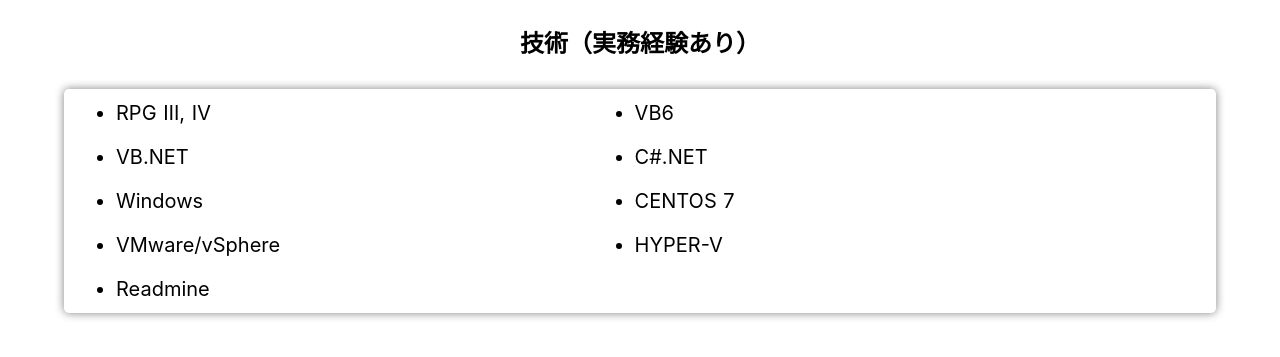
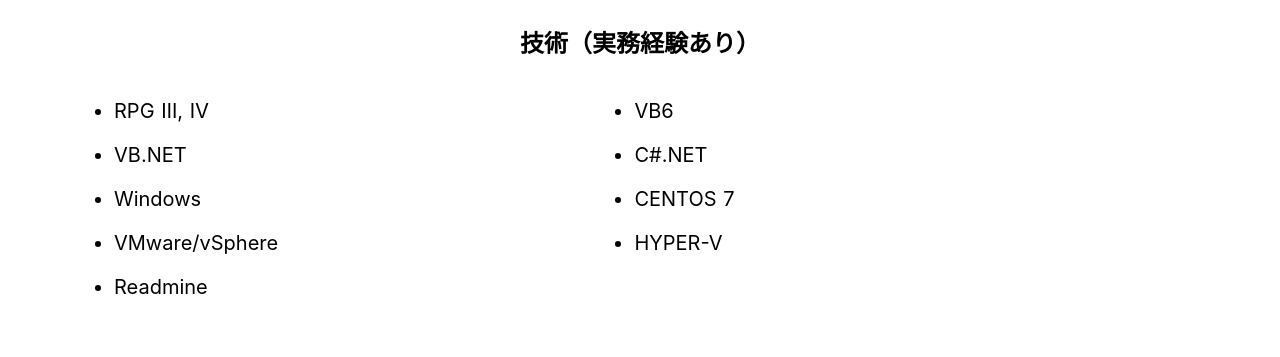
Before and after one commit to birnamwood/nuxtjs_portfolio, a Nuxt app: page / in a window 1280 px wide. Shown: the part 2312-2669 px from the top of the page. Built offline with nearby package versions, Linux system fonts and the light colour scheme; what vue-smoothscroll would draw is missing.

Commit message:
tableタグからdivタグに変更

```diff
--- a/components/Skill.vue
+++ b/components/Skill.vue
@@ -9,35 +9,35 @@
                     :speed="1000">
             <slide>
               <h2 class="tool-title">技術（実務経験あり）</h2>
-              <table class="tool-table">
+              <div class="tool-table">
                 <ul class="tool-list">
                   <li v-for="(tool,index) in tools" :key="index">
                     {{tool.name}}
                   </li>
                 </ul>
-              </table>
+              </div>
             </slide>
 
             <slide>
               <h2 class="tool-light-title">技術（勉強中）</h2>
-              <table class="tool-light-table">
+              <div class="tool-light-table">
                 <ul class="tool-light-list">
                   <li v-for="(toollight,index) in toollights" :key="index">
                     {{toollight.name}}
                   </li>
                 </ul>
-              </table>
+              </div>
            </slide>
 
             <slide>
               <h2 class="qualification-title">資格</h2>
-              <table class="qualification-table">
+              <div class="qualification-table">
                 <ul class="qualification-list">
                   <li v-for="(qualification,index) in qualifications" :key="index">
                       {{qualification.name}}
                   </li>
                 </ul>
-              </table>
+              </div>
             </slide>
           </carousel>
 
@@ -133,7 +133,6 @@
   margin: auto;
   border-radius: 5px;
   box-shadow: 0px 0px 10px 0px gray;
-  margin-bottom: 10px;
 }
 .tool-list {
   margin: auto;
--- a/nuxt.config.js
+++ b/nuxt.config.js
@@ -15,9 +15,9 @@
     ]
   },
   //
-  router: {
-    base: '/nuxtjs_portfolio/'
-  },
+  // router: {
+  //   base: '/nuxtjs_portfolio/'
+  // },
   //
   plugins: [{ src: '~/plugins/vue-carousel', mode: 'client' }],
   plugins: [{ src: '~/plugins/vue-smoothscroll', mode: 'client' }],
--- a/package.json
+++ b/package.json
@@ -17,6 +17,7 @@
     "@fortawesome/fontawesome-svg-core": "^1.2.21",
     "@fortawesome/free-solid-svg-icons": "^5.10.1",
     "@fortawesome/vue-fontawesome": "^0.1.6",
+    "hooper": "^0.3.2",
     "nuxt": "^2.0.0",
     "nuxt-fontawesome": "^0.4.0",
     "vue-carousel": "^0.18.0",
```
Also changed, not shown: 1 other file (tests, documents, lock files or other folders).
